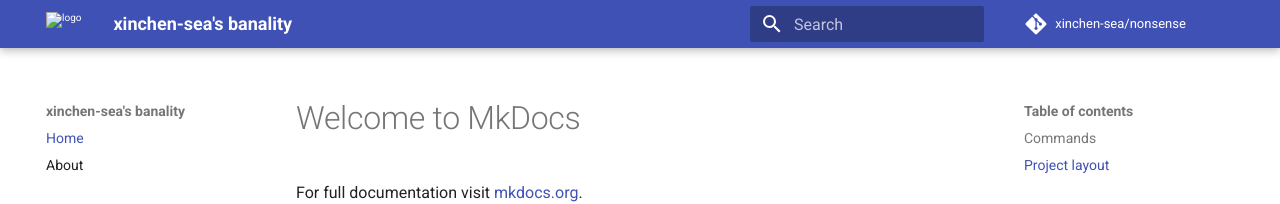
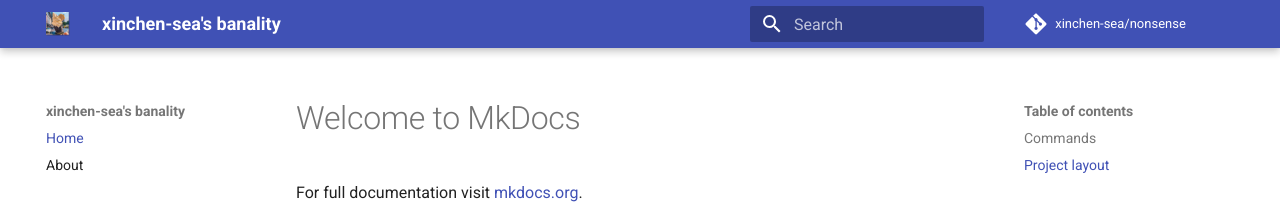
Before and after one commit to xinchen-sea/xinchen-sea.github.io, an MkDocs documentation site: the page built from docs/index.md, in a window 1280 px wide. Shown: the top 204 px of the page. Built offline with MkDocs 1.6.1 and Material for MkDocs 9.7.7, drawn with Linux system fonts in a browser that asks for light colours; comment, search, counter and statistics services are not loaded.

Commit message:
Update mkdocs.yml

```diff
--- a/mkdocs.yml
+++ b/mkdocs.yml
@@ -11,8 +11,8 @@
 
 theme:
   name: material
-  logo: bql.ico
-  favicon: bql.ico    #网站图标
+  logo: style/bql.ico
+  favicon: style/bql.ico    #网站图标
   icon:
     logo: material/library
     admonition:
```
